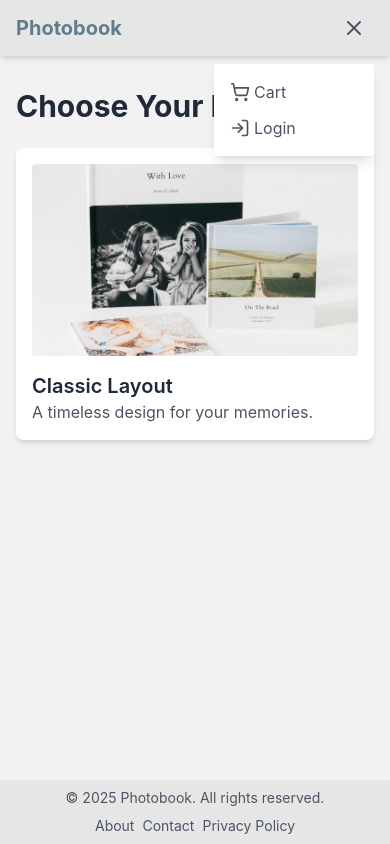
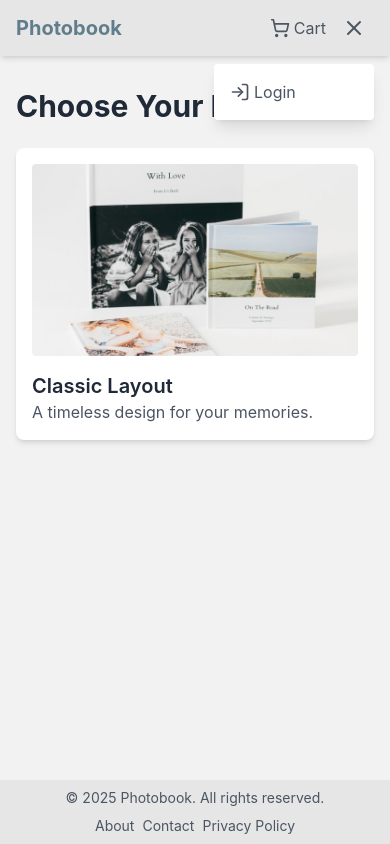
Before and after one commit to NickLimnios/photo-customizer-prototype, a React (Vite) app: page / in a window 390 px wide. Both pictures are taken after a click on the button "Toggle menu". Built offline with nearby package versions, Linux system fonts and the light colour scheme; no server answers; the HTML template or start-up script is replaced by a standard one.

Commit message:
Improve mobile header

```diff
--- a/src/Layout/Header.tsx
+++ b/src/Layout/Header.tsx
@@ -15,22 +15,34 @@ const Header = () => {
         <Link to="/" className="text-xl font-bold text-accent-bluegray">
           Photobook
         </Link>
-        <div className="ml-auto hidden tablet:flex items-center space-x-4 tablet:space-x-6">
-          {user && <span className="text-text-secondary">{user.email}</span>}
+        <div className="ml-auto flex items-center">
           <CartButton />
+          <div className="hidden tablet:flex items-center space-x-4 tablet:space-x-6 ml-4">
+            {user && (
+              <span
+                className="max-w-[9rem] truncate text-text-secondary"
+                title={user.email || undefined}
+              >
+                {user.email}
+              </span>
+            )}
             <LoginButton />
           </div>
           <button
-          className="ml-auto tablet:hidden p-2 text-text-secondary"
+            className="ml-2 tablet:hidden p-2 text-text-secondary"
             onClick={() => setMobileOpen(!mobileOpen)}
             aria-label="Toggle menu"
           >
             {mobileOpen ? <X className="w-6 h-6" /> : <Menu className="w-6 h-6" />}
           </button>
+        </div>
         {mobileOpen && (
           <div className="absolute right-4 top-full mt-2 w-40 bg-surface shadow-lg rounded p-4 flex flex-col space-y-3 tablet:hidden">
-            {user && <span className="text-text-secondary">{user.email}</span>}
-            <CartButton onClick={() => setMobileOpen(false)} />
+            {user && (
+              <span className="text-text-secondary truncate" title={user.email || undefined}>
+                {user.email}
+              </span>
+            )}
             <LoginButton onClick={() => setMobileOpen(false)} />
           </div>
         )}
```
Also changed, not shown: 1 other file (tests, documents, lock files or other folders). Lines whose indentation alone changed are shown as unchanged.
